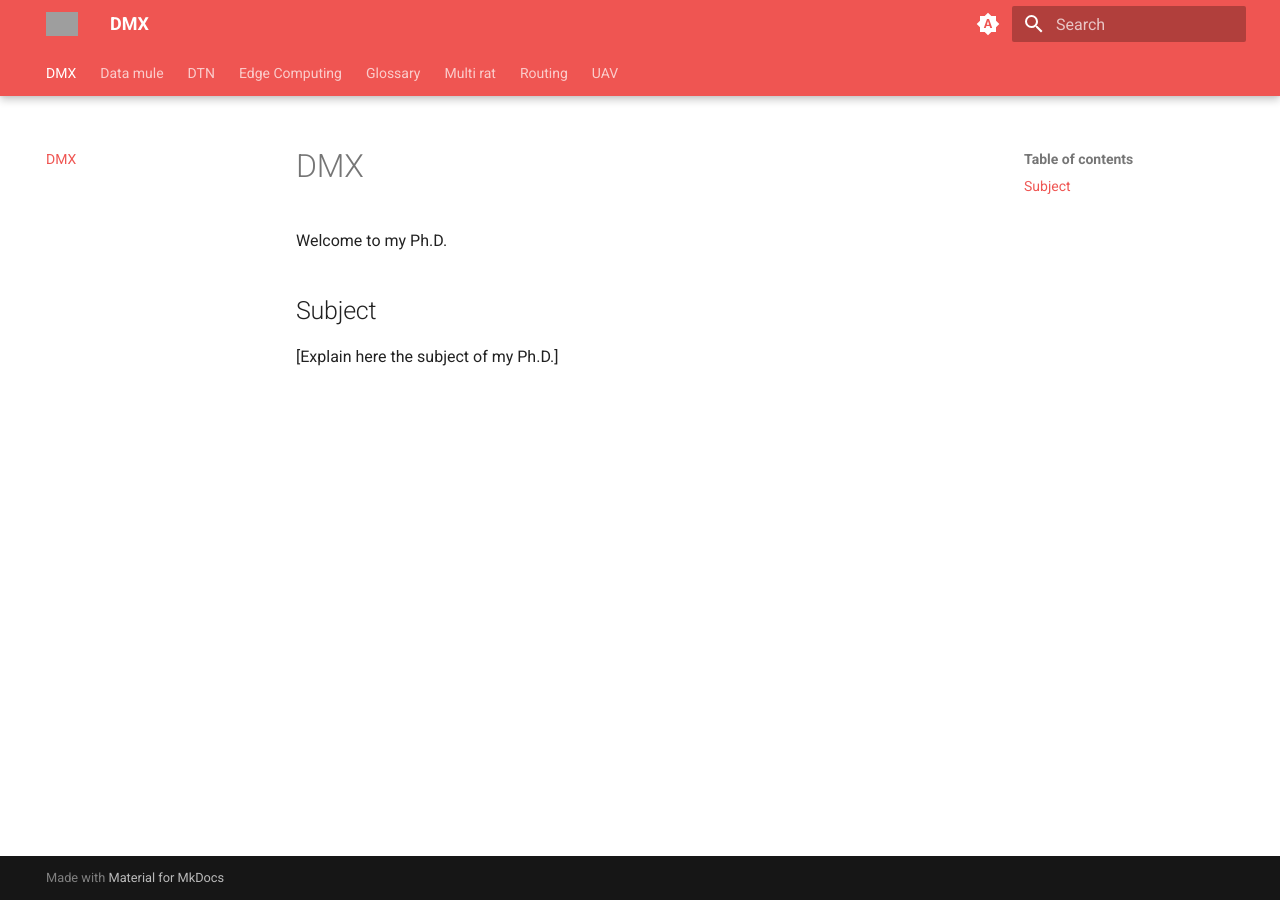
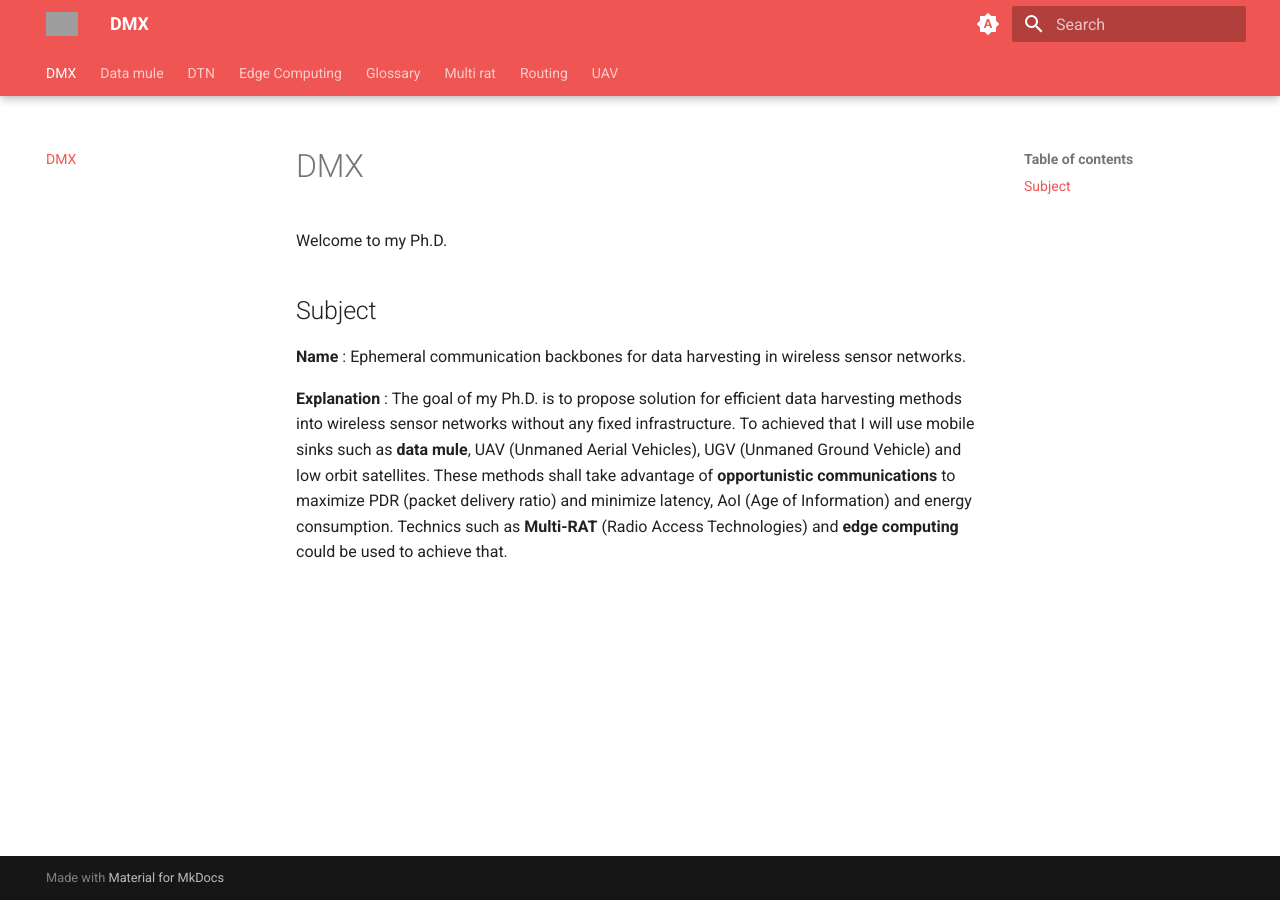
Before and after one commit to Yanis-Kouidri/DMX, an MkDocs documentation site: the page built from docs/index.md, in a window 1280 px wide. Built offline with MkDocs 1.6.1 and Material for MkDocs 9.7.7, drawn with Linux system fonts in a browser that asks for light colours; grey boxes are pictures that could not be loaded.

Commit message:
feat: add Ph.D description

```diff
--- a/docs/index.md
+++ b/docs/index.md
@@ -4,4 +4,6 @@ Welcome to my Ph.D.
 
 ## Subject
 
-[Explain here the subject of my Ph.D.]
+**Name** : Ephemeral communication backbones for data harvesting in wireless sensor networks.
+
+**Explanation** : The goal of my Ph.D. is to propose solution for efficient data harvesting methods into wireless sensor networks without any fixed infrastructure. To achieved that I will use mobile sinks such as **data mule**, UAV (Unmaned Aerial Vehicles), UGV (Unmaned Ground Vehicle) and low orbit satellites. These methods shall take advantage of **opportunistic communications** to maximize PDR (packet delivery ratio) and minimize latency, AoI (Age of Information) and energy consumption. Technics such as **Multi-RAT** (Radio Access Technologies) and **edge computing** could be used to achieve that.
```
